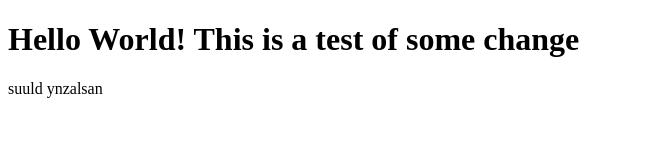
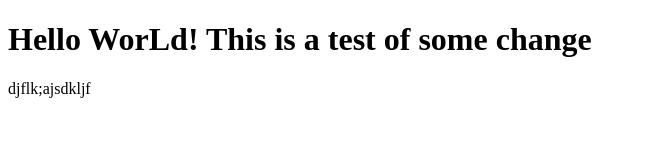
Before and after one commit to erdenebat1/lekts12, a plain HTML site: page index.html in a window 1280 px wide. Shown: the whole page, without its empty margins (0-646 px from the left). Drawn offline with Linux system fonts and the light colour scheme.

Commit message:
#12 title h1 solison

```diff
--- a/index.html
+++ b/index.html
@@ -4,10 +4,10 @@
     <meta charset="UTF-8">
     <meta http-equiv="X-UA-Compatible" content="IE=edge">
     <meta name="viewport" content="width=device-width, initial-scale=1.0">
-    <title>complict</title>
+    <title>complict title</title>
 </head>
 <body>
-    <h1>Hello World! This is a test of some change</h1>
-    <p>suuld ynzalsan</p>
+    <h1>Hello WorLd! This is a test of some change</h1>
+    <p>djflk;ajsdkljf</p>
 </body>
 </html>
```
